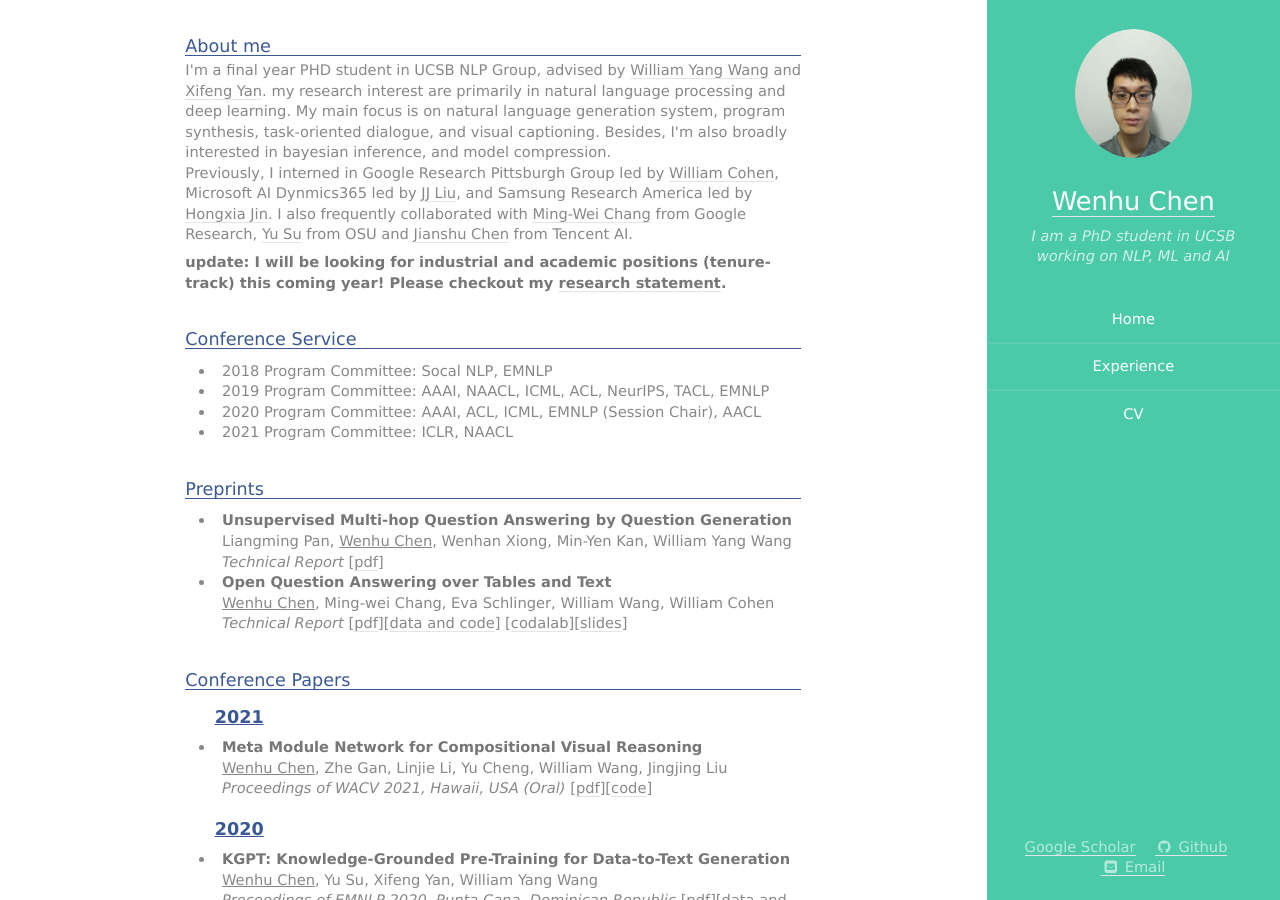
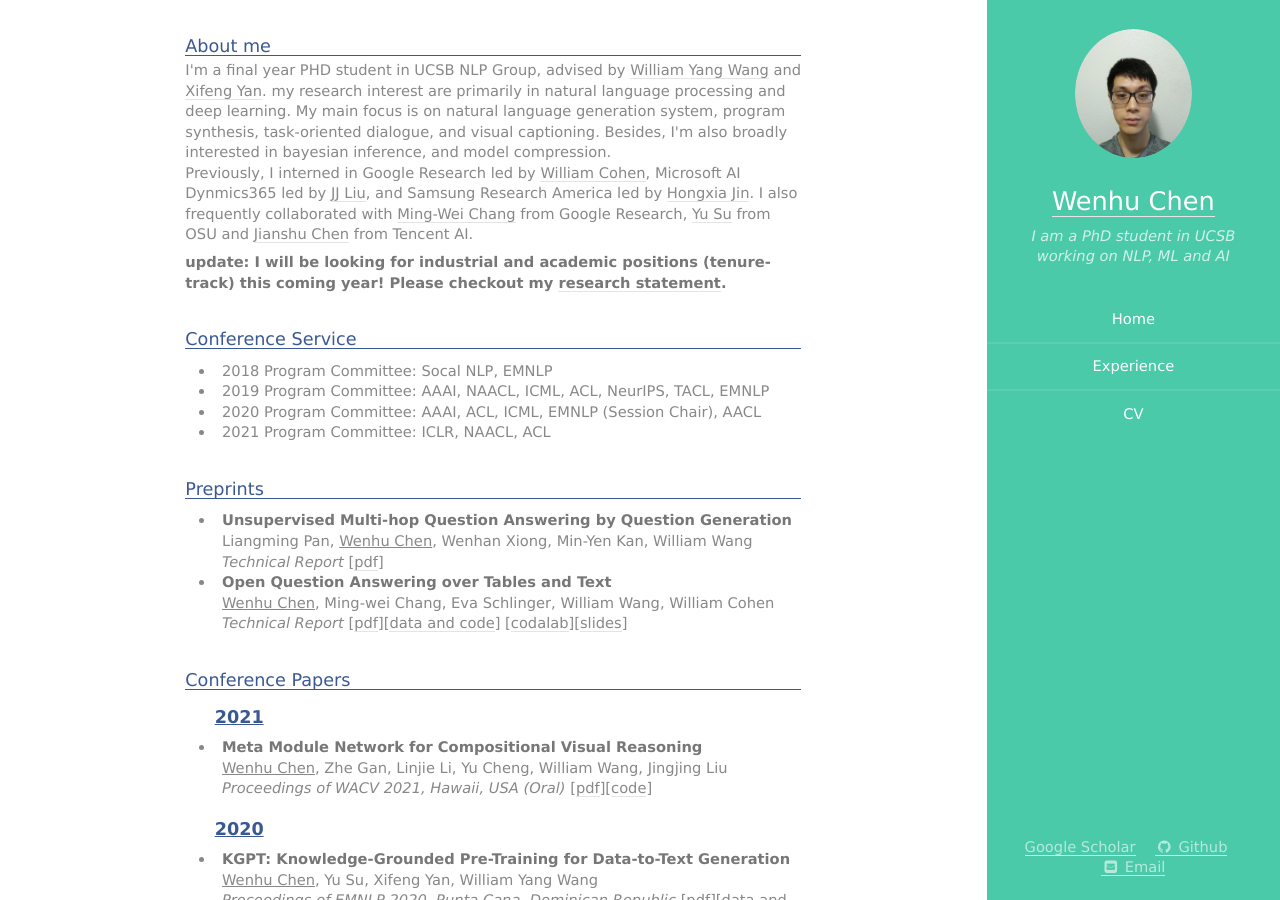
Before and after one commit to wenhuchen/wenhuchen.github.io, a Jekyll site: the page built from index.html, in a window 1280 px wide and 900 px high. Built offline with Jekyll 4.4.1, drawn with Linux system fonts in a browser that asks for light colours; some of the changed text lies outside the part shown.

Commit message:
update website

```diff
--- a/index.html
+++ b/index.html
@@ -23,7 +23,7 @@ ul {
     <h3>About me</h3>
     <p>I'm a final year PHD student in UCSB NLP Group, advised by <a href='https://sites.cs.ucsb.edu/~william/'>William Yang Wang</a> and <a href='https://sites.cs.ucsb.edu/~xyan/'>Xifeng Yan</a>. my research interest are primarily in natural language processing and deep learning. My main focus is on natural language generation system, program synthesis, task-oriented dialogue, and visual captioning. Besides, I'm also broadly interested in bayesian inference, and model compression.</br>
 
-    Previously, I interned in Google Research Pittsburgh Group led by <a href='http://www.cs.cmu.edu/~wcohen/'>William Cohen</a>, Microsoft AI Dynmics365 led by <a href='https://www.microsoft.com/en-us/research/people/jingjl/'>JJ Liu</a>, and Samsung Research America led by <a href='https://scholar.google.com/citations?user=mmJC6pIAAAAJ&hl=en'>Hongxia Jin</a>. I also frequently collaborated with <a href='https://scholar.google.com/citations?user=GiCqMFkAAAAJ&hl=en&oi=ao'>Ming-Wei Chang</a> from Google Research, <a href='https://ysu1989.github.io/'>Yu Su</a> from OSU and <a href='https://chenjianshu.github.io/'>Jianshu Chen</a> from Tencent AI. <br>
+    Previously, I interned in Google Research led by <a href='http://www.cs.cmu.edu/~wcohen/'>William Cohen</a>, Microsoft AI Dynmics365 led by <a href='https://www.microsoft.com/en-us/research/people/jingjl/'>JJ Liu</a>, and Samsung Research America led by <a href='https://scholar.google.com/citations?user=mmJC6pIAAAAJ&hl=en'>Hongxia Jin</a>. I also frequently collaborated with <a href='https://scholar.google.com/citations?user=GiCqMFkAAAAJ&hl=en&oi=ao'>Ming-Wei Chang</a> from Google Research, <a href='https://ysu1989.github.io/'>Yu Su</a> from OSU and <a href='https://chenjianshu.github.io/'>Jianshu Chen</a> from Tencent AI. <br>
     <p> <b>update: I will be looking for industrial and academic positions (tenure-track) this coming year! Please checkout my <a href='images/research_statement.pdf'>research statement</a>.</b></p>
 </div>
 
@@ -33,7 +33,7 @@ ul {
     <li> 2018 Program Committee: Socal NLP, EMNLP</li>
     <li> 2019 Program Committee: AAAI, NAACL, ICML, ACL, NeurIPS, TACL, EMNLP</li>
     <li> 2020 Program Committee: AAAI, ACL, ICML, EMNLP (Session Chair), AACL</li>
-    <li> 2021 Program Committee: ICLR, NAACL </li>
+    <li> 2021 Program Committee: ICLR, NAACL, ACL </li>
     </ul>
 </div>
 
@@ -42,7 +42,7 @@ ul {
     <ul>
         <li>
             <strong> Unsupervised Multi-hop Question Answering by Question Generation <a span style="color: #009900;"></a></strong><br>
-            Liangming Pan, <u>Wenhu Chen</u>, Wenhan Xiong, Min-Yen Kan, William Yang Wang <br>
+            Liangming Pan, <u>Wenhu Chen</u>, Wenhan Xiong, Min-Yen Kan, William Wang <br>
             <em>Technical Report</em> [<a href="https://arxiv.org/abs/2010.12623">pdf</a>]
         </li>
         <li>
@@ -135,7 +135,7 @@ ul {
         </li>
         <li>
             <strong> How Large A Vocabulary Does Text Classification Need? A Variational Approach on Vocabulary Selection  <a span style="color: #009900;"></a></strong><br>
-            <u>Wenhu Chen</u>, Yu Su, Yilin Shen, Zhiyu Chen, Xifeng Yan and William Yang Wang<br>
+            <u>Wenhu Chen</u>, Yu Su, Yilin Shen, Zhiyu Chen, Xifeng Yan and William Wang<br>
             <em>Proceedings of NAACL 2019, Minneapolis, USA (Oral)</em> [<a href="https://arxiv.org/abs/1902.10339">pdf</a>][<a href="https://github.com/wenhuchen/Variational-Vocabulary-Selection.git">code</a>][<a href='images/naacl2019.pptx'>slides</a>]
         </li>
             <h4><u>2018</u></h4>
@@ -152,7 +152,7 @@ ul {
         		<em>Proceedings of ACL 2018, Melbourne, Australia (Oral)</em> [<a href="https://arxiv.org/abs/1804.09160">pdf</a>][<a href="https://github.com/littlekobe/AREL">code</a>][<a href="https://www.leiphone.com/news/201804/b8Nq00SkvuBTrkaq.html">blog</a>][<a href="images/308_Poster.pdf">slides</a>]
         </li>
           <li><strong> Variational Knowledge Graph Reasoning <a span style="color: #009900;"></a></strong><br>
-                <u>Wenhu Chen</u>, Wenhan Xiong, Xifeng Yan, William Yang Wang.<br>
+                <u>Wenhu Chen</u>, Wenhan Xiong, Xifeng Yan, William Wang.<br>
                 <em>Proceedings of NAACL 2018, New Orleans, CA (Oral) </em> [<a href="https://arxiv.org/abs/1803.06581">pdf</a>][<a href="images/naacl2018.pptx">slides</a>][<a href="https://github.com/wenhuchen/KB-Reasoning-Data">data</a>][<a href="http://tech.ifeng.com/a/20180328/44921977_0.shtml">blog</a>][<a href="https://vimeo.com/277673049">video</a>]
         </li>
         <li><strong> Generative Bridging Network in Neural Sequence Prediction <a span style="color: #009900;"></a></strong><br>
```
